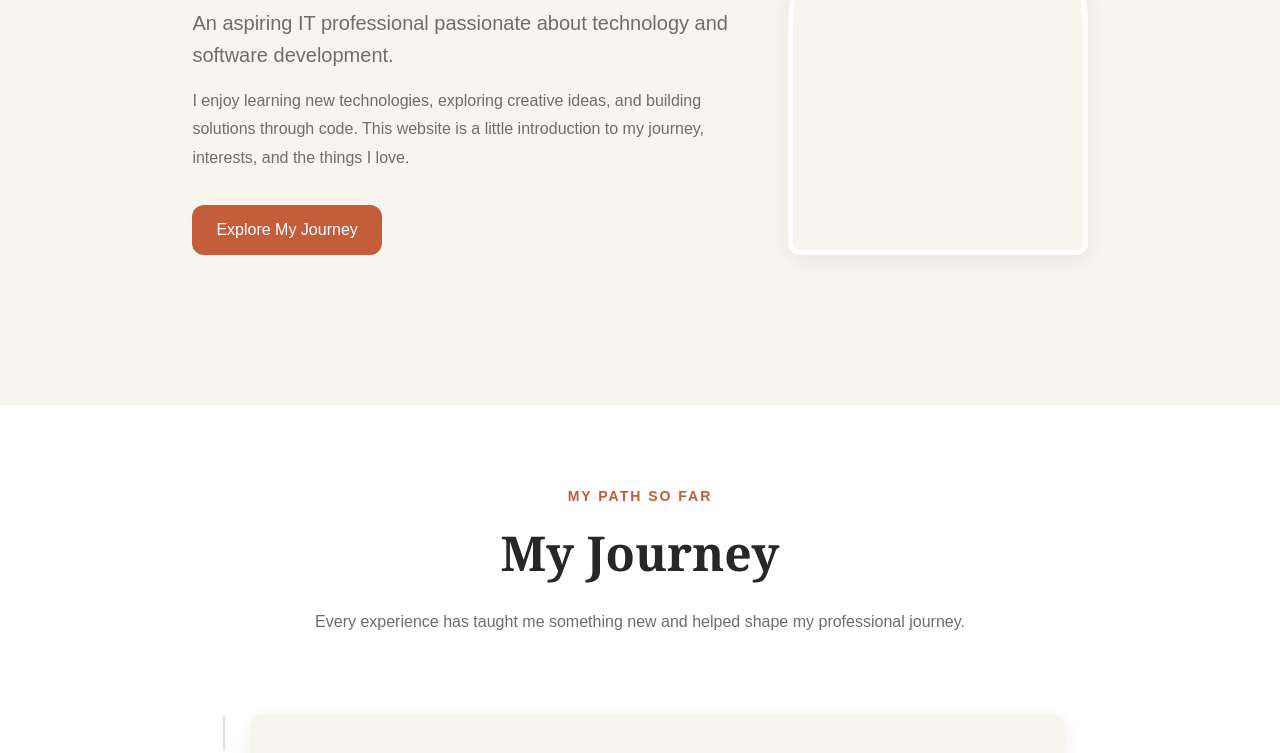
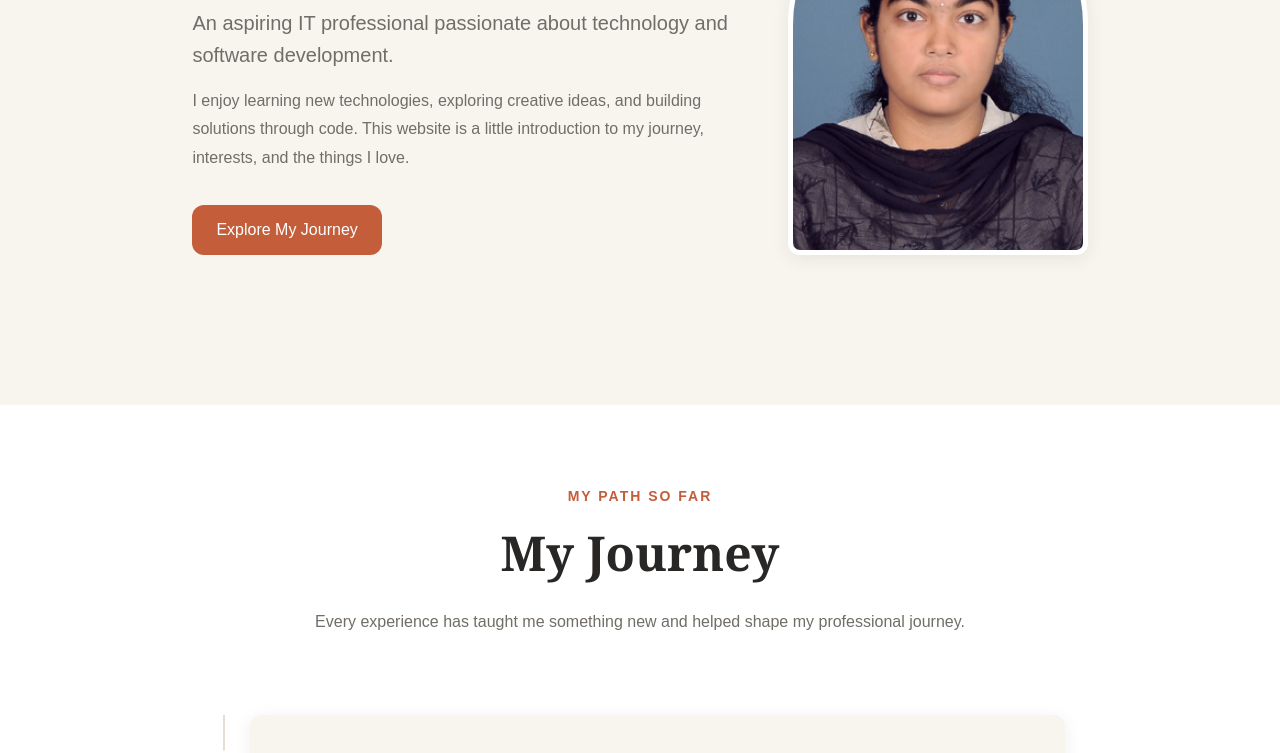
Before and after one commit to Harsha-varthini09/Portfolio-Website, a plain HTML site: page index.html in a window 1280 px wide. Shown: the part 347-1100 px from the top of the page. Drawn offline with Linux system fonts and the light colour scheme.

Commit message:
hero photo added.

```diff
--- a/index.html
+++ b/index.html
@@ -69,7 +69,7 @@
         </div>
 
         <div class="hero-image">
-        <img src="images/hero/profile.jpg"
+        <img src="images/hero/mee.jpg"
              alt="Profile photograph of Harshavarthini">
         </div>
     </section>
```
Also changed, not shown: images/hero/mee.jpg (added).
